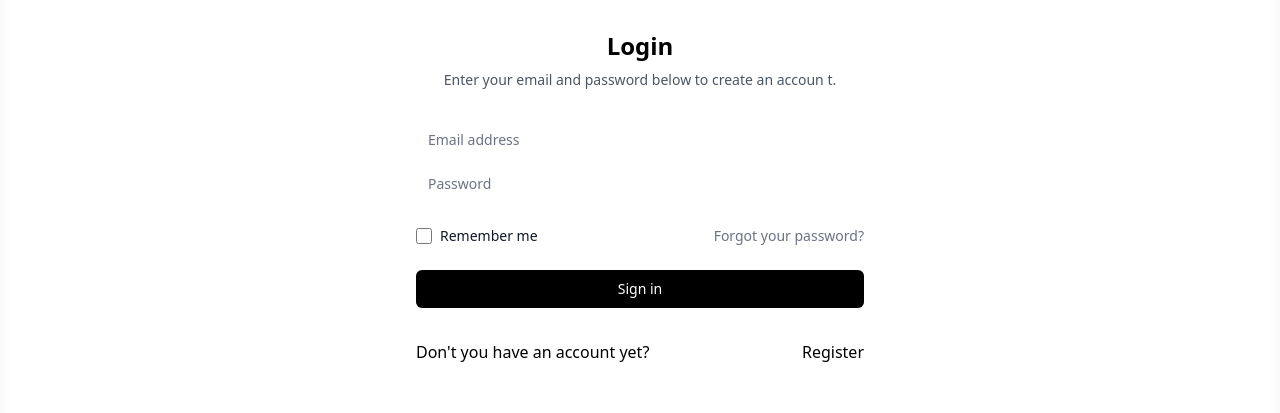
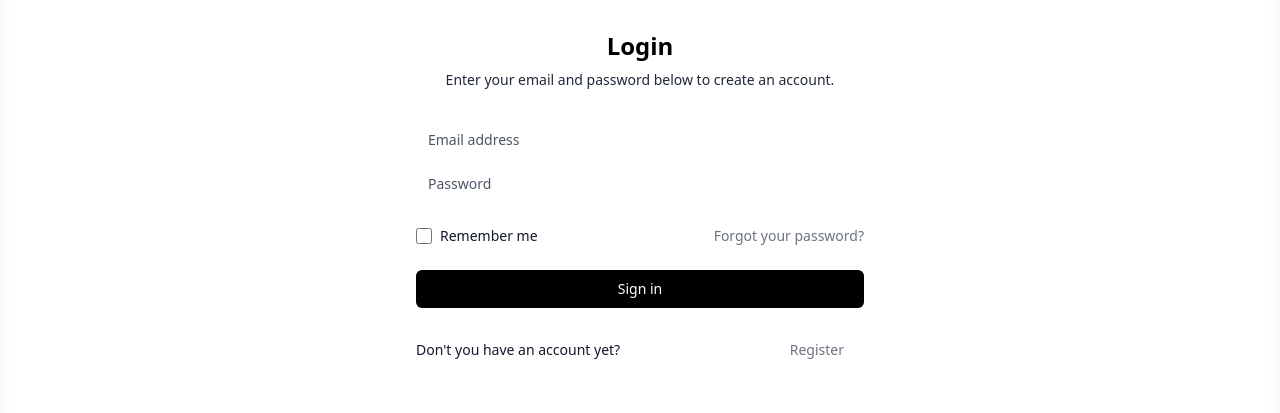
Before and after one commit to Dan-Martin-dev/vite-express-ecom-starter, a React (Vite) app in the folder frontend/: page /login in a window 1280 px wide. Shown: the part 315-728 px from the top of the page. Built offline with nearby package versions, Linux system fonts and the light colour scheme.

Commit message:
fixed login screen

```diff
--- a/frontend/src/pages/Login.tsx
+++ b/frontend/src/pages/Login.tsx
@@ -21,8 +21,8 @@ const Login: React.FC = () => {
           {/* Card header */}
           <div>
             <h2 className="text-center text-2xl font-bold text-black">Login</h2>
-            <p className="mt-2 text-center text-sm text-gray-600">
-              Enter your email and password below to create an accoun t.
+            <p className="mt-2 text-center text-sm text-gray-800">
+              Enter your email and password below to create an account.
             </p>
           </div>
 
@@ -47,7 +47,7 @@ const Login: React.FC = () => {
                 </label>
                 <input
                   required
-                  className="appearance-none rounded-xl relative block w-full mb-2 px-3 py-2 hover:border-gray-600 placeholder-gray-500 text-gray-900 bg-white focus:bg-white focus:outline-none focus:ring-indigo-500 focus:border-indigo-500 focus:z-10 sm:text-sm"
+                  className="appearance-none border-black rounded-xl relative block w-full mb-2 px-3 py-2 hover:border-gray-600 placeholder-gray-600 text-gray-500 bg-white focus:bg-white focus:outline-none focus:ring-indigo-500 focus:border-indigo-500 focus:z-10 sm:text-sm"
                   id="email-address"
                   name="email"
                   placeholder="Email address"
@@ -66,7 +66,7 @@ const Login: React.FC = () => {
                 </label>
                 <input
                   required
-                  className="appearance-none rounded-xl relative block w-full mb-2 px-3 py-2 border-gray-300 placeholder-gray-500 text-gray-900 bg-white focus:bg-white focus:outline-none focus:ring-indigo-500 focus:border-indigo-500 focus:z-10 sm:text-sm"
+                  className="appearance-none border-black rounded-xl relative block w-full mb-2 px-3 py-2 hover:border-gray-600 placeholder-gray-600 text-gray-500 bg-white focus:bg-white focus:outline-none focus:ring-indigo-500 focus:border-indigo-500 focus:z-10 sm:text-sm"
                   id="password"
                   name="password"
                   placeholder="Password"
@@ -96,7 +96,7 @@ const Login: React.FC = () => {
                 </label>
               </div>
               <div className="text-sm">
-                <a className="font-medium text-gray-500" href="#">
+                <a className="text-sm text-gray-500" href="#">
                   Forgot your password?
                 </a>
               </div>
@@ -112,14 +112,15 @@ const Login: React.FC = () => {
                 Sign in
               </button>
             </div>
+
           </form>
 
           {/* Create account */}
           <div className="flex justify-between items-center">
-            <h1 className="flex-grow text-left">
+            <h1 className="flex-grow text-left text-sm text-gray-900">
               Don't you have an account yet?
             </h1>
-            <h2 className="text-right">Register</h2>
+            <h2 className="text-right text-gray-500 text-sm mr-5">Register</h2>
           </div>
 
         </div>
```
